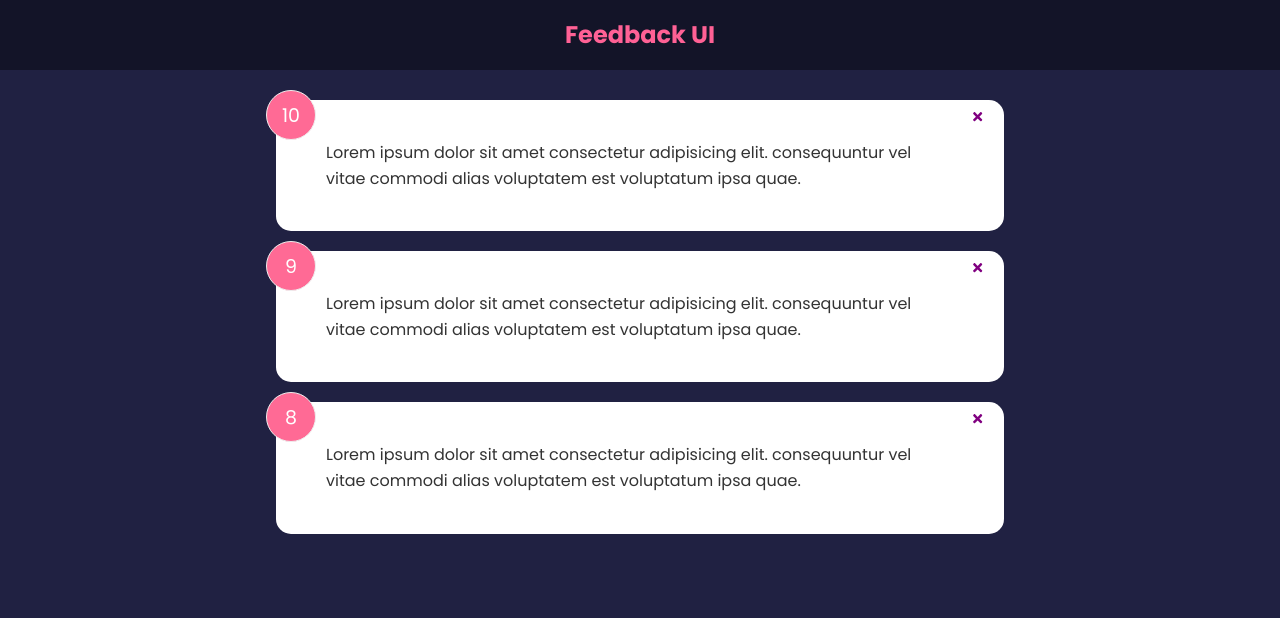
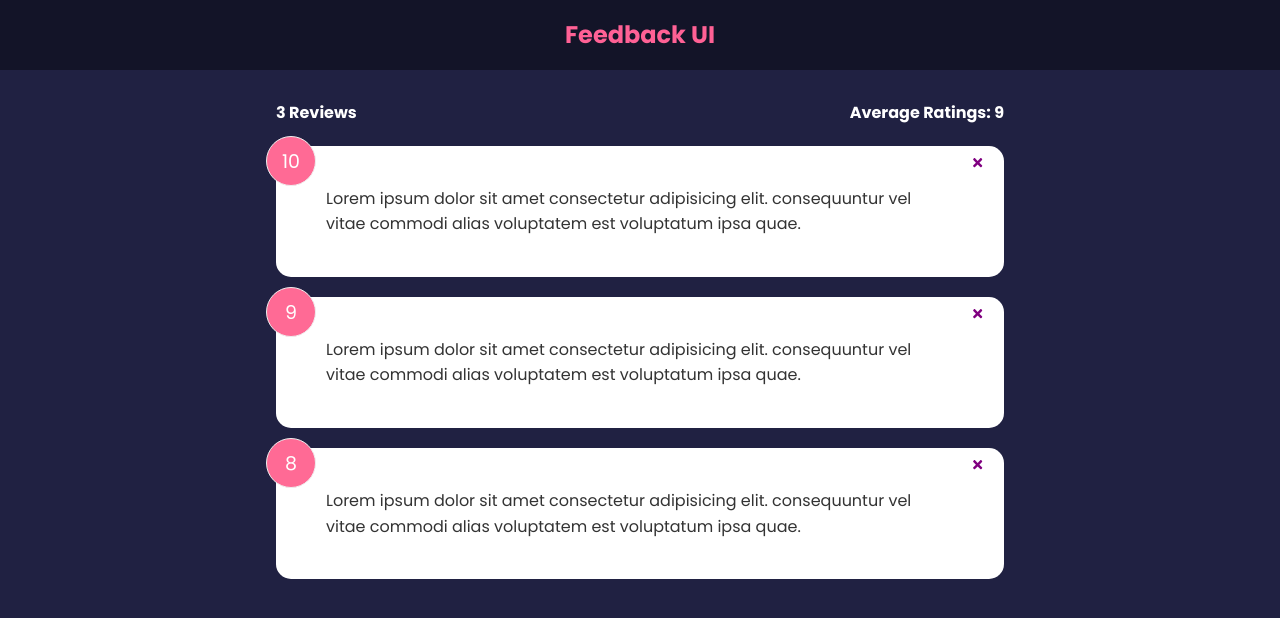
Before and after one commit to lario0913/feedback-app, a React (Create React App) app: page / in a window 1280 px wide. Shown: the top 618 px of the page. Built offline with nearby package versions, Linux system fonts and the light colour scheme.

Commit message:
created the feedbackstats component

```diff
--- a/src/App.js
+++ b/src/App.js
@@ -1,5 +1,6 @@
 import React, {useState} from 'react'
 import FeedbackList from './components/FeedbackList'
+import FeedbackStats from './components/FeedbackStats'
 import Header from './components/Header'
 import FeedbackData from './data/FeedbackData'
 
@@ -15,6 +16,7 @@
     <>
       <Header/>
       <div className='container'>
+        <FeedbackStats feedback={feedback} />
         <FeedbackList feedback={feedback} handleDelete={deleteFeedback}/>
       </div>
 
--- /dev/null
+++ b/src/components/FeedbackStats.jsx
@@ -0,0 +1,21 @@
+import PropTypes from 'prop-types'
+function FeedbackStats({feedback}) {
+
+    let average = feedback.reduce((acc, cur) =>{
+        return acc + cur.rating
+    }, 0) / feedback.length
+
+    average = average.toFixed(1).replace(/[.,]0$/, '')
+  return (
+    <div className="feedback-stats">
+        <h4>{feedback.length} Reviews</h4>
+        <h4>Average Ratings: {isNaN(average) ? 0 : average} </h4>
+    </div>
+  )
+}
+
+FeedbackStats.prototypes = {
+    feedback : PropTypes.array.isRequired
+}
+
+export default FeedbackStats
```
